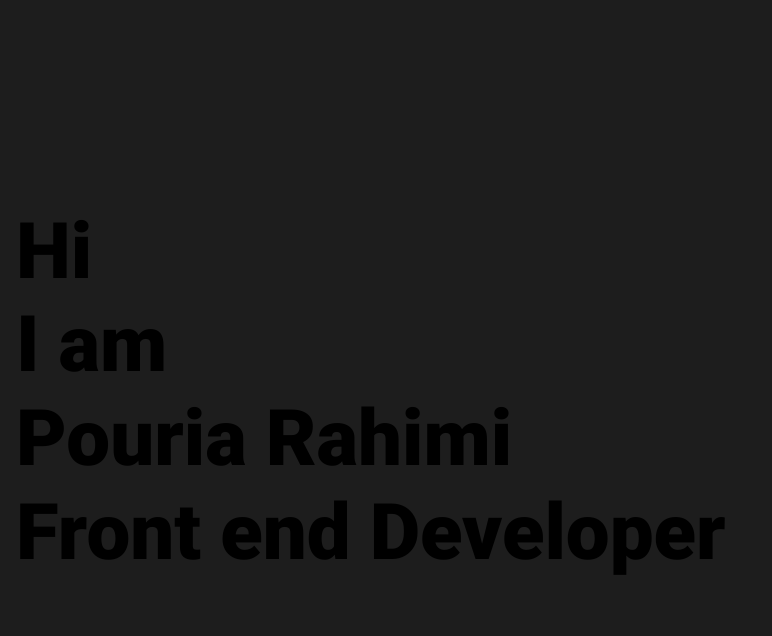
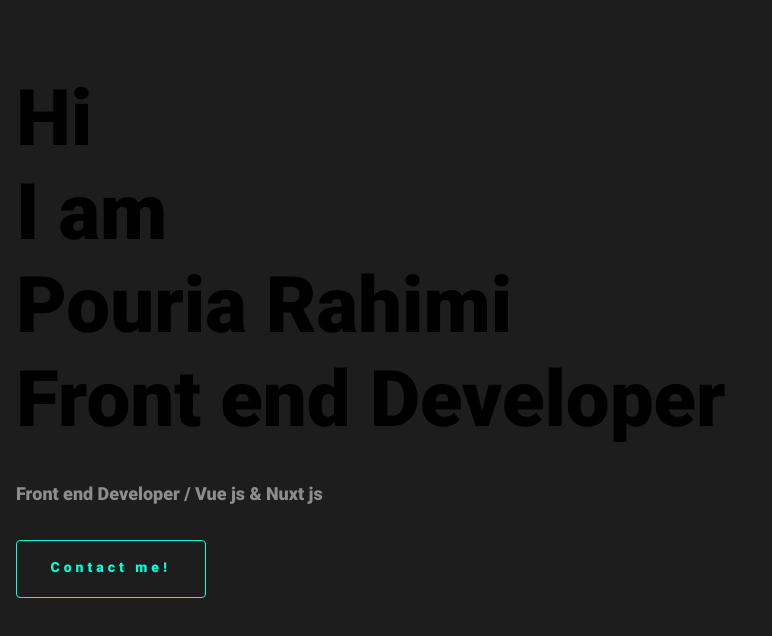
Before and after one commit to rahimi-pouria/myPortFolioWebSite, a Nuxt app: page / in a window 1280 px wide. Shown: the top 636 px of the page, without its empty margins (0-772 px from the left). Built offline with nearby package versions, Linux system fonts and the light colour scheme.

Commit message:
create animate

```diff
--- a/components/home/slider.vue
+++ b/components/home/slider.vue
@@ -1,92 +1,48 @@
 <template>
-    <div class="flex items-center pl-4 h-[100vh]" id="createLine">
-        <div class="flex w-full">
+    <div class="flex flex-col items-center pl-4 pt-7 h-[100vh]" id="createLine">
+        <div class="flex flex-col w-full gap-8">
             <h1 class="f82-700">
                 Hi <br />
                 I am <br />
                 Pouria Rahimi <br />
                 Front end Developer
             </h1>
+            <span class="f18-400 sub-text">Front end Developer  /  Vue js & Nuxt js</span>
+            <nuxt-link to="/" class="link-contact-me anim-link-contact-me w-[15%]">Contact me!</nuxt-link>
         </div>
     </div>
 </template>
 
 <script setup>
-console.clear();
-
-let angle = 3.14/4;
-let length = 2;
-
-let particles = [];
-
-let mouseHasMoved = false;
-
-function setup() {
-  createCanvas(windowWidth, windowHeight);
-  colorMode(HSB);
-  background(0, 0, 0);
-  noStroke();
-  angle = PI/3;
-  for (let i=0; i<500; i++) {
-    new Particle(createVector(random(width), random(height)));
-  }
-}
-
-function draw() {
-  if (!mouseHasMoved) {
-    for (let i=0; i<5; i++) {
-      new Particle(createVector(random(width), random(height)));
-    }
-  }
-  background(0, 0, 0, .1);
-  for (let p of particles) {
-    p.update();
-    p.draw();
-  }
-}
-
-function mouseMoved() {
-  mouseHasMoved = true;
-  for (let i=0; i<5; i++) {
-    new Particle(createVector(mouseX, mouseY));
-  }
-}
-
-class Particle {
-  constructor(pos) {
-    this.pos = pos;
-    this.vel = createVector(random(length*.5, length*1.5), 0).rotate(angle * round(random(0, 360)));
-    this.hue = random(90, 150);
-    this.sat = 100;
-    this.val = 100;
-    this.lifetime = random(50, 150);
-    this.age = 0;
-    particles.push(this);
-  }
-
-  update() {
-    if (this.age >= this.lifetime) {this.remove()}
-    this.age += 1;
-    if (this.age % 10 == 0) {
-      this.vel.rotate(random([-angle, angle]));
-    }
-    this.pos.add(this.vel);
-  }
-
-  draw() {
-    push()
-    stroke(this.hue, this.sat, this.val, 1-this.age/this.lifetime);
-    translate(this.pos.x, this.pos.y);
-    line(0, 0, -this.vel.x, -this.vel.y);
-    pop()
-  }
-
-  remove() {
-    particles.splice(particles.indexOf(this), 1);
-  }
-}
 </script>
 
 <style lang="scss" scoped>
+  .sub-text{
+    color: #8d8d8d;
+  }
 
+  .link-contact-me{
+    color: #08fdd8;
+    font-size: 14px;
+    letter-spacing: 4px;
+    line-height: 50px;
+    text-align: center;
+    padding: 3px 20px;
+    border: 1px solid #08fdd8;
+    background-size: 0 3px;
+    background-position: 0 100%;
+    background-repeat: no-repeat;
+    border-radius: 4px;
+    background-image: linear-gradient(transparent, transparent), linear-gradient(transparent, transparent);
+    transition: background-size .5s ease-in-out;
+  }
+  .anim-link-contact-me{
+    background-image: linear-gradient(transparent, transparent),
+       linear-gradient(#08fdd8, #08fdd8);
+  }
+  .link-contact-me:hover{
+    color: #000;
+       background-position: 0 100%;
+       background-size: 100% 80px;
+  }
 </style>
--- a/stores/MenuDate.ts
+++ b/stores/MenuDate.ts
@@ -18,6 +18,10 @@ export const useMenuData = defineStore('menu', () => {
         {
             name : 'MySkils',
             link: '/MySkils'
+        },
+        {
+            name : 'MyProject',
+            link: '/MyProject'
         },
         {
             name : 'Work',
```
